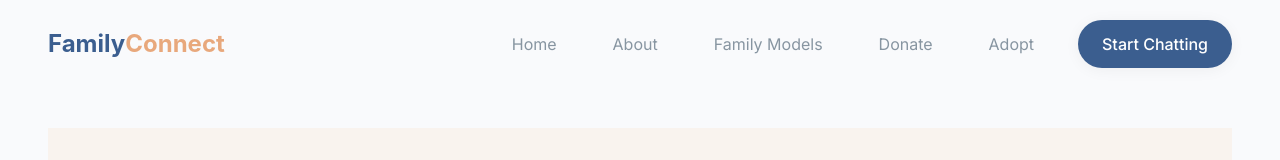
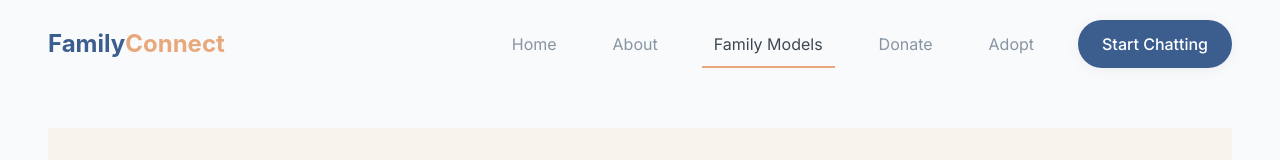
Before and after one commit to Pushkkaarr/Orphan_Companion, a Next.js app in the folder Frontend/orphan_companion/: page /Models in a window 1280 px wide. Shown: the top 160 px of the page. Built offline with nearby package versions, Linux system fonts and the light colour scheme.

Commit message:
little modification in navbar component

```diff
--- a/Frontend/orphan_companion/src/components/Navbar.js
+++ b/Frontend/orphan_companion/src/components/Navbar.js
@@ -41,10 +41,10 @@ const Navbar = () => {
             <Link href="/" className={`nav-link ${isActive('/') ? 'active' : ''}`}>
               Home
             </Link>
-            <Link href="/About" className={`nav-link ${isActive('/about') ? 'active' : ''}`}>
+            <Link href="/About" className={`nav-link ${isActive('/About') ? 'active' : ''}`}>
               About
             </Link>
-            <Link href="/Models" className={`nav-link ${isActive('/models') ? 'active' : ''}`}>
+            <Link href="/Models" className={`nav-link ${isActive('/Models') ? 'active' : ''}`}>
               Family Models
             </Link>
             <Link href="/Donation" className={`nav-link ${isActive('/Donation') ? 'active' : ''}`}>
```
